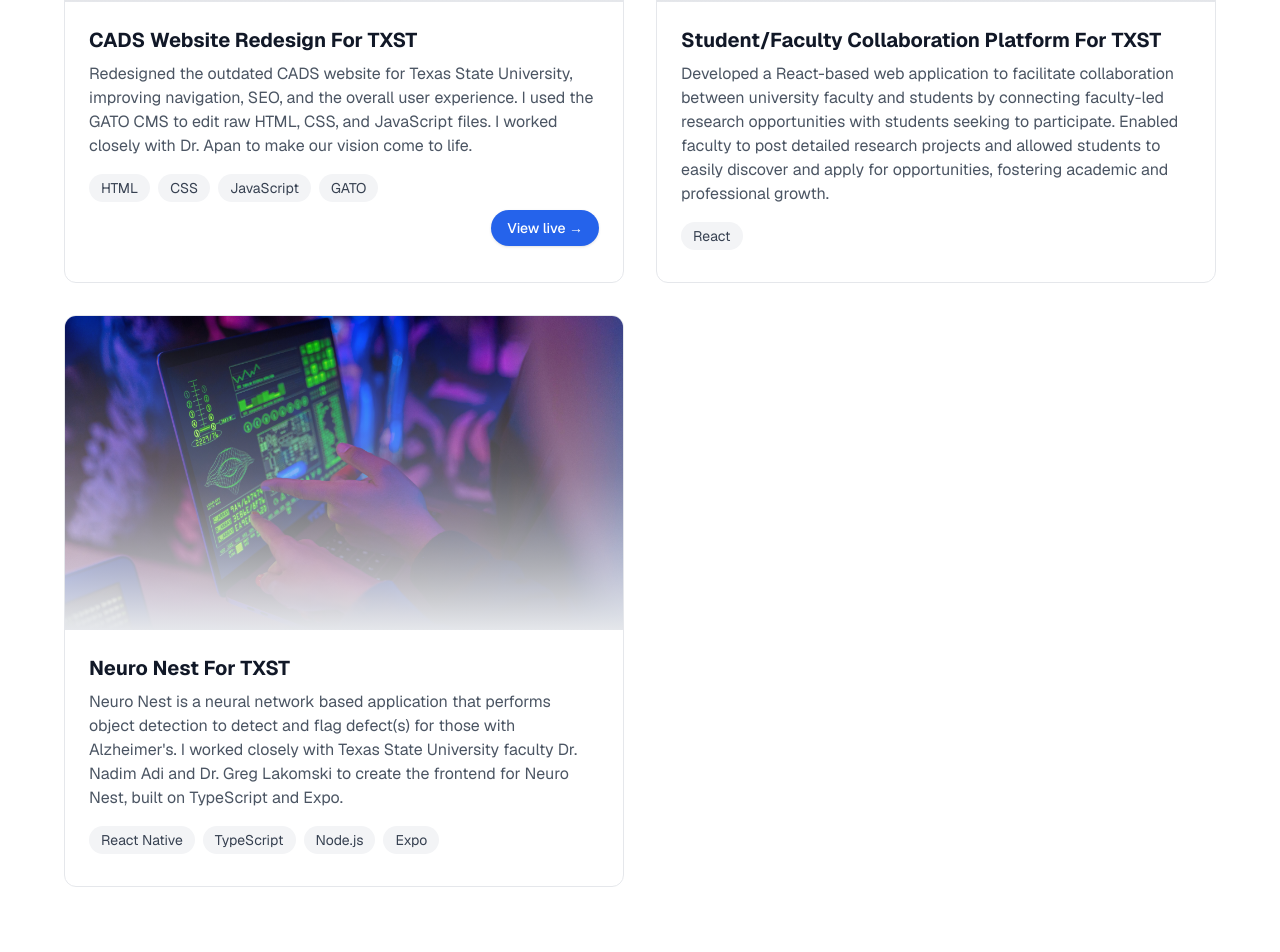
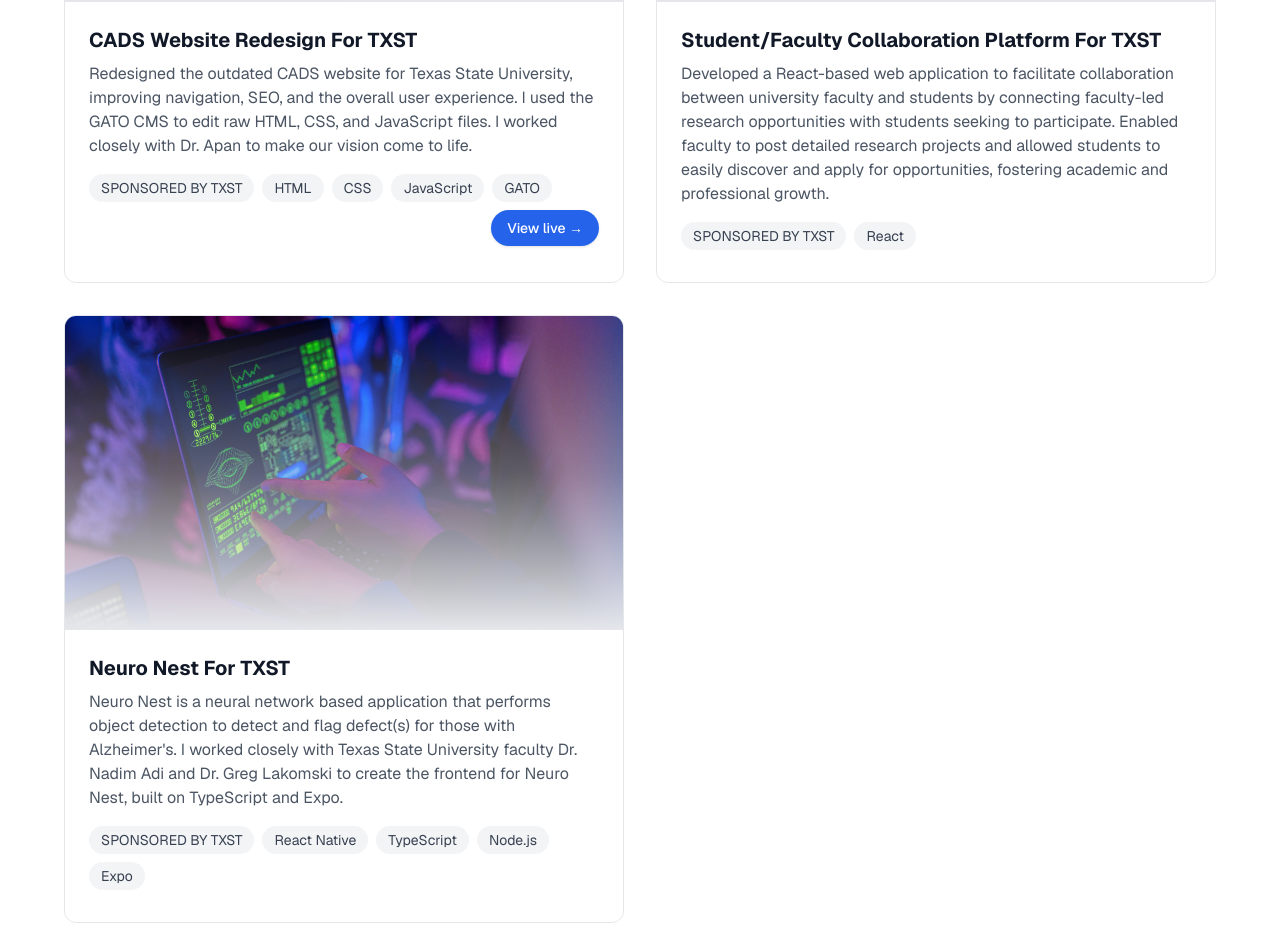
Before and after one commit to samchutter02/portfolio, a Next.js app: page / in a window 1280 px wide. Shown: the part 2629-3581 px from the top of the page. Built offline with nearby package versions, Linux system fonts and the light colour scheme.

Commit message:
Update ProjectsSection.tsx

```diff
--- a/app/components/ProjectsSection.tsx
+++ b/app/components/ProjectsSection.tsx
@@ -41,7 +41,7 @@ const projects = [
     description:
       "Redesigned the outdated CADS website for Texas State University, improving navigation, SEO, and the overall user experience. I used the GATO CMS to edit raw HTML, CSS, and JavaScript files. I worked closely with Dr. Apan to make our vision come to life.",
     image: "/cads.jpg",
-    tags: ["HTML", "CSS", "JavaScript", "GATO"],
+    tags: ["SPONSORED BY TXST", "HTML", "CSS", "JavaScript", "GATO"],
 	liveUrl: "https://cads.txst.edu/",
   },
   {
@@ -49,14 +49,14 @@ const projects = [
     description:
       "Developed a React-based web application to facilitate collaboration between university faculty and students by connecting faculty-led research opportunities with students seeking to participate. Enabled faculty to post detailed research projects and allowed students to easily discover and apply for opportunities, fostering academic and professional growth.",
     image: "/laptop.jpg",
-    tags: ["React"],
+    tags: ["SPONSORED BY TXST", "React"],
   },
   {
     title: "Neuro Nest For TXST",
     description:
       "Neuro Nest is a neural network based application that performs object detection to detect and flag defect(s) for those with Alzheimer's. I worked closely with Texas State University faculty Dr. Nadim Adi and Dr. Greg Lakomski to create the frontend for Neuro Nest, built on TypeScript and Expo.",
     image: "/color.jpg",
-    tags: ["React Native", "TypeScript", "Node.js", "Expo"],
+    tags: ["SPONSORED BY TXST", "React Native", "TypeScript", "Node.js", "Expo"],
   },
 ];
 
```
